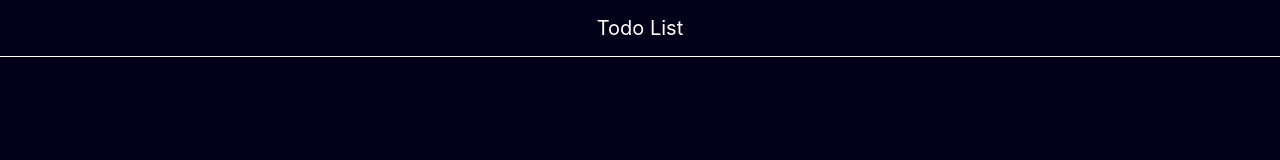
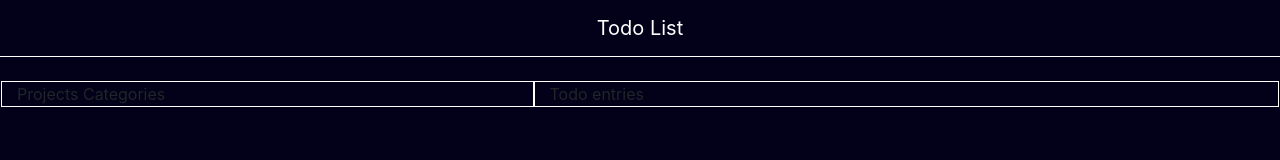
Before and after one commit to lekegitrepo/todo-list, a website built with webpack: page dist/index.html in a window 1280 px wide. Built offline with Linux system fonts and the light colour scheme.

Commit message:
add project categories and todo entries

```diff
--- a/src/style/app.scss
+++ b/src/style/app.scss
@@ -1,6 +1,7 @@
 @import "~bootstrap/scss/bootstrap";
 @import 'variables.scss';
 @import 'nav.scss';
+@import 'homepage.scss';
 
 body {
   background-color: $background-color;
--- /dev/null
+++ b/src/style/homepage.scss
@@ -0,0 +1,3 @@
+#todo-entries, #project-list {
+  border: 1px solid #fff;
+}
```
Also changed, not shown: dist/index.html, dist/main.js.
